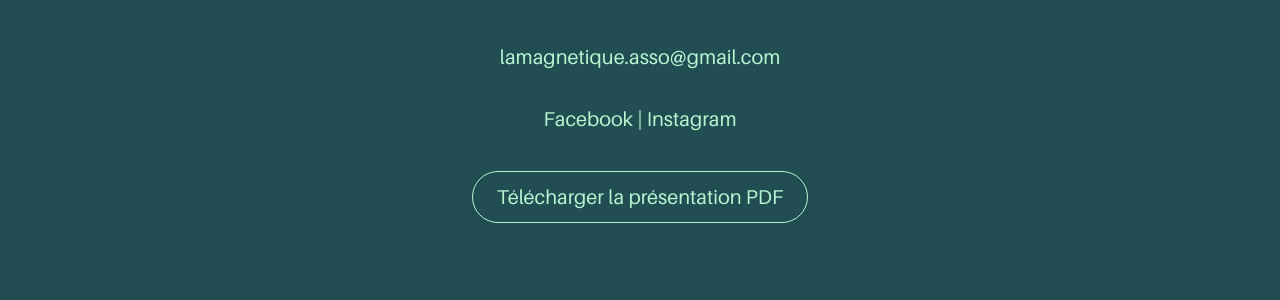
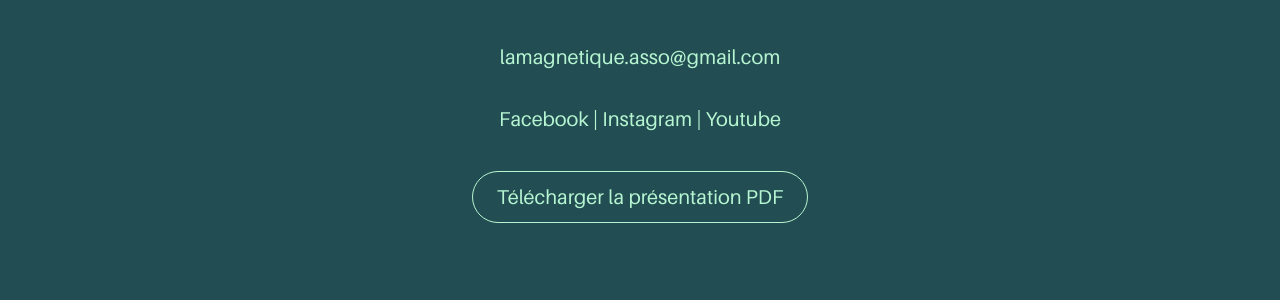
Before and after one commit to SarahRubio/la-magnetique, a Jekyll site: the page built from pages/contact.md, in a window 1280 px wide. Shown: the part 418-718 px from the top of the page. Built offline with Jekyll 4.4.1, drawn with Linux system fonts in a browser that asks for light colours.

Commit message:
add youtube link

```diff
--- a/pages/contact.md
+++ b/pages/contact.md
@@ -14,7 +14,8 @@ logo: logo-aquablue
         <p class="column is-8-desktop is-10-touch is-12-mobile is-size-5-desktop is-size-6-mobile">lamagnetique.asso@gmail.com</p>
         <p class="column is-8-desktop is-10-touch is-12-mobile is-size-5-desktop is-size-6-mobile">
           <a href="https://www.facebook.com/Lamagnetiqueasso" target="_blank" rel="noopener">Facebook</a> |
-          <a href="https://www.instagram.com/lamagnetique_/" target="_blank" rel="noopener">Instagram</a>
+          <a href="https://www.instagram.com/lamagnetique_/" target="_blank" rel="noopener">Instagram</a> |
+          <a href="https://www.youtube.com/@laMagnetique-cq6ot" target="_blank" rel="noopener">Youtube</a>
         </p>
         <p class="column is-8-desktop is-10-touch is-12-mobile is-size-5-desktop is-size-6-mobile mt-4"><a href="https://drive.google.com/file/d/1sWW07rQDw_A5ZPVyy97fTvKIqikswr6z/view?usp=drive_link" target="_blank" rel="noopener" class="btn-aquablue">Télécharger la présentation PDF</a></p>
     </div>
```
